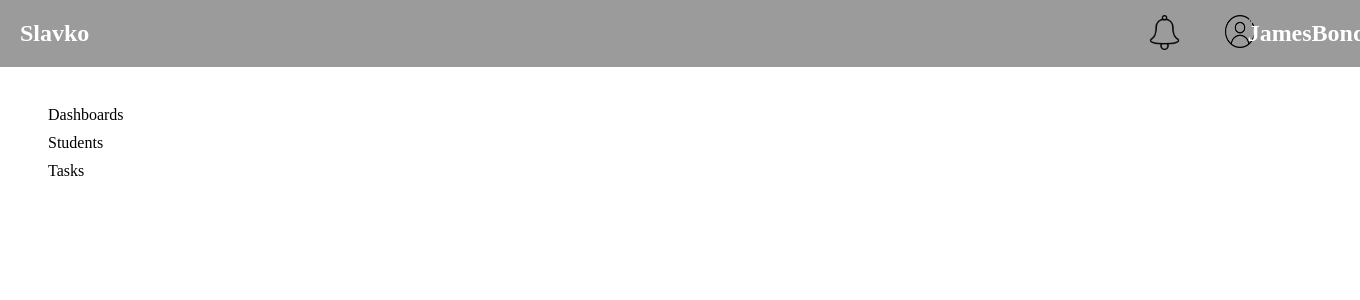
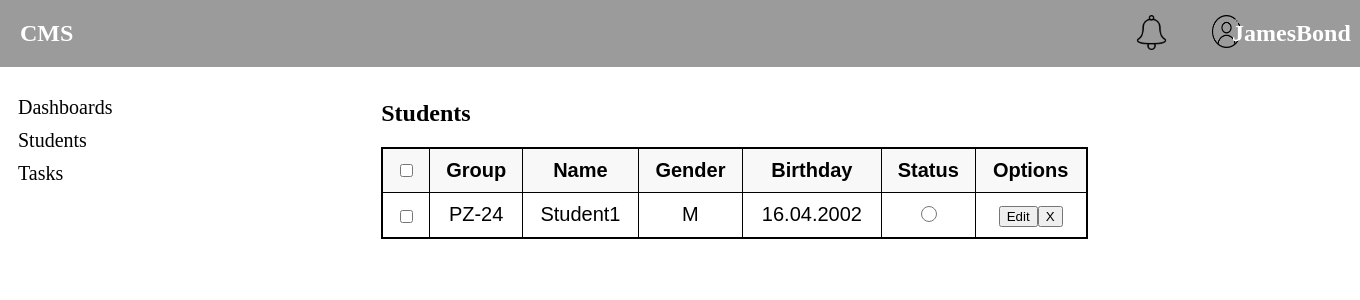
Before and after one commit to nazarsokal/PVI_Lab1, a PHP site: page / in a window 1360 px wide; the page is wider, and only the part inside the window is pictured. Shown: the top 300 px of that part. Run offline with PHP 8.4, Linux system fonts and the light colour scheme.

Commit message:
Table Added
1) Add main table of students
2) Fixed links positiong

```diff
--- a/index.html
+++ b/index.html
@@ -9,7 +9,7 @@
 <body>
 
     <div class="navbarMain">
-        <a href="/"><h2 class="NavBarTitle">Slavko</h2></a>
+        <a href="/"><h2 class="NavBarTitle">CMS</h2></a>
         <div class="rightNavbarNotificationLogo">
             <img src="images/icons8-notification-50.png" class="notificationLogo"/>
         </div>
@@ -29,6 +29,37 @@
                 <li>Tasks</li>
             </ul>
         </div>
+
+        <div class="header-container">
+            <div class="students-label"><h2>Students</h2></div>
+            <div class="table-container">
+                <table>
+                    <thead>
+                        <tr>
+                            <th><input type="checkbox"></th>
+                            <th>Group</th>
+                            <th>Name</th>
+                            <th>Gender</th>
+                            <th>Birthday</th>
+                            <th>Status</th>
+                            <th>Options</th>
+                        </tr>
+                    </thead>
+                    <tbody>
+                       <tr>
+                            <td><input type="checkbox" class="checkbox"></td>
+                            <td>PZ-24</td>
+                            <td>Student1</td>
+                            <td>M</td>
+                            <td>16.04.2002</td>
+                            <td><input type="radio" class="status"></td>
+                            <td><button>Edit</button><button>X</button></td>
+                       </tr>
+                    </tbody>
+                </table>
+            </div>
+        </div>
+
     </div>
 </body>
 </html>
--- a/styles.css
+++ b/styles.css
@@ -44,19 +44,78 @@
     right: 3%;
 }
 .mainBody{
-    display: block;
+    display: flex;
     margin-top: 80px;
 }
-.links{
-    display: flex;
-    text-align: left;
-}
-.linksList{
-    list-style: none;
-}
-li{
+
+.links li{
     margin-top: 10px;
+    font-size: 20px;
 }
 a{
     text-decoration: none;
 }
+.links ul {
+    list-style: none;
+    padding-left: 10px;
+}
+.header-container {
+    margin-left: 20%;
+    display: flex;
+    align-items: center; /* Align items on the same line */
+    flex-wrap: wrap; /* Allow the table to move to the next line */
+    /* gap: 10px; Adds space between elements */
+}
+
+.table-container {
+    width: 100%; /* Forces table to take full width and move below */
+    margin-top: 0px;
+}
+
+.table-container table{
+    font-size: 20px;
+}
+
+table {
+    width: 100%;
+    border-collapse: collapse;
+    border: 2px solid black;
+    font-family: Arial, sans-serif;
+  }
+
+  th, td {
+    border: 1px solid black;
+    padding: 10px;
+    text-align: center;
+  }
+
+  th {
+    background-color: #f8f8f8;
+    font-weight: bold;
+  }
+
+  .checkbox {
+    border: 2px solid black;
+    display: inline-block;
+    text-align: center;
+    vertical-align: middle;
+  }
+
+  .checkbox.checked {
+    background-color: black;
+  }
+
+  .status {
+    width: 16px;
+    height: 16px;
+    border-radius: 50%;
+    display: inline-block;
+  }
+
+  .status.active {
+    background-color: green;
+  }
+
+  .status.inactive {
+    background-color: lightgray;
+  }
```
Also changed, not shown: 1 other file.
